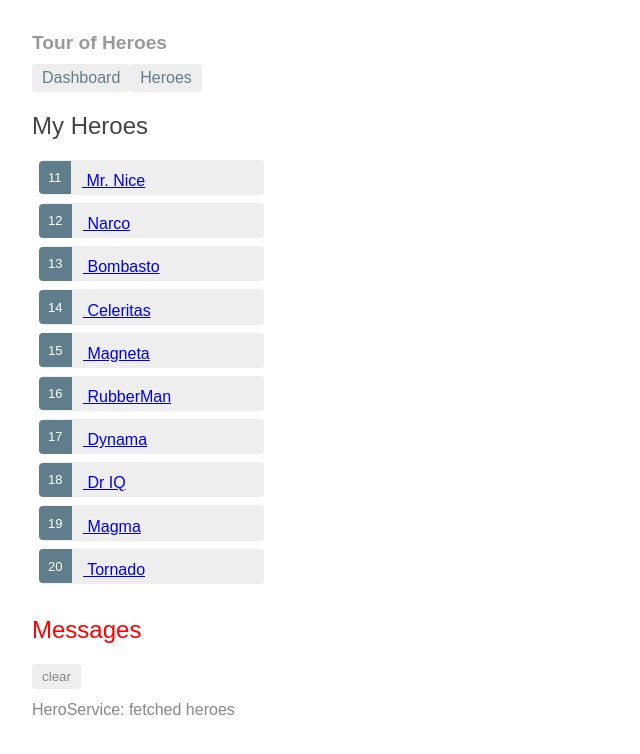
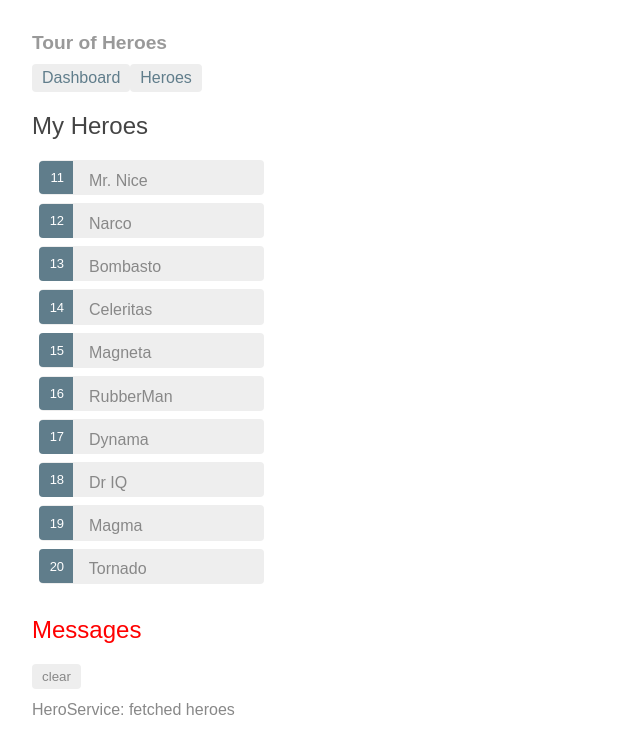
Before and after one commit to ledomone/angular-tour-of-heroes, an Angular app: page /heroes in a window 1280 px wide. Shown: the top 754 px of the page, without its empty margins (0-640 px from the left). Built offline with nearby package versions, Linux system fonts and the light colour scheme.

Commit message:
Heroes list css

```diff
--- a/src/app/heroes/heroes.component.css
+++ b/src/app/heroes/heroes.component.css
@@ -1,8 +1,4 @@
 /* HeroesComponent's private CSS styles */
-.selected {
-  background-color: #CFD8DC !important;
-  color: white;
-}
 .heroes {
   margin: 0 0 2em 0;
   list-style-type: none;
@@ -10,28 +6,33 @@
   width: 15em;
 }
 .heroes li {
+  position: relative;
   cursor: pointer;
-  position: relative;
-  left: 0;
   background-color: #EEE;
   margin: .5em;
   padding: .3em 0;
   height: 1.6em;
   border-radius: 4px;
 }
-.heroes li.selected:hover {
-  background-color: #BBD8DC !important;
-  color: white;
-}
+
 .heroes li:hover {
   color: #607D8B;
   background-color: #DDD;
   left: .1em;
 }
-.heroes .text {
+
+.heroes a {
+  color: #888;
+  text-decoration: none;
   position: relative;
-  top: -3px;
+  display: block;
+  width: 250px;
 }
+
+.heroes a:hover {
+  color:#607D8B;
+}
+
 .heroes .badge {
   display: inline-block;
   font-size: small;
@@ -43,6 +44,8 @@
   left: -1px;
   top: -4px;
   height: 1.8em;
+  min-width: 16px;
+  text-align: right;
   margin-right: .8em;
   border-radius: 4px 0 0 4px;
 }
```
